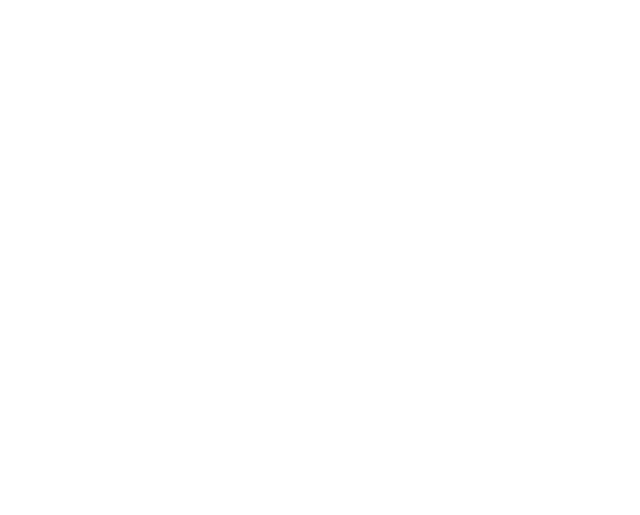
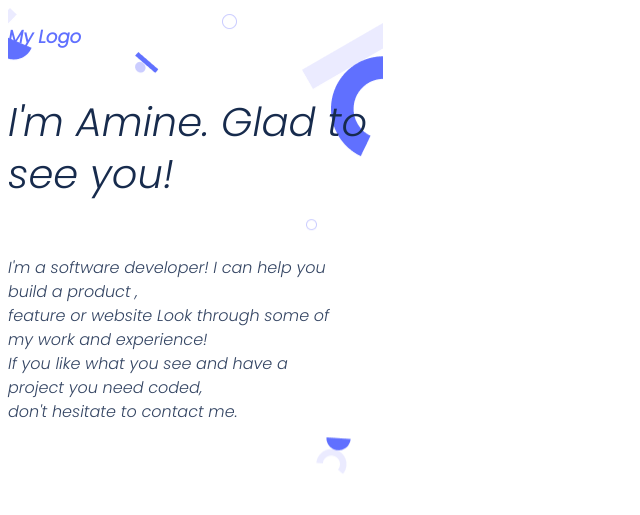
Before and after one commit to goldfloored/Microverse_mobile_portfolio, a website: page index.html in a window 1280 px wide. Shown: the whole page, without its empty margins (0-640 px from the left). Drawn offline with Linux system fonts and the light colour scheme.

Commit message:
Add essential files index.html, linters, styles.css and other complimentary files

```diff
--- a/index.html
+++ b/index.html
@@ -4,16 +4,30 @@
     <meta charset="UTF-8" />
     <meta name="viewport" content="width=device-width" />
     <link rel="stylesheet" href="styles.css">
+    <link rel="preconnect" href="https://fonts.googleapis.com">
+    <link rel="preconnect" href="https://fonts.gstatic.com" crossorigin>
+    <link href="https://fonts.googleapis.com/css2?family=Poppins:ital,wght@1,300&display=swap" rel="stylesheet">
     <title>Portfolio</title>
   </head>
 
   <body>
-    <div class="header">
-
-    </div>
-    <div class="section">
-
-    </div>
+        <div class="header">
+            <div class="back">
+                <div class="toolbar1">
+                    <h2 class="logo">My Logo</h2>
+                    <div class="button">
+                        <a href="#" class="icon">  </a>
+                    </div>
+                </div>
+                <div class="section">
+                    <p class="header2">I'm Amine.
+                        Glad to see you!</p>
+                    <p class="body2">
+                        I'm a software developer! I can help you build a product ,<br/> feature or website Look through some of my work and experience! <br/>If you like what you see and have a project you need coded, <br/>don't hesitate to contact me.
+                    </p>
+                </div>
+            </div>
+        </div>
   </body>
 
 
--- a/styles.css
+++ b/styles.css
@@ -1,3 +1,83 @@
+.poppins {
+  font-family: 'Poppins', sans-serif;
+}
+
+.back {
+  background-image: url("./img/header-shapes\ mobile.png");
+  position: absolute;
+  width: 100%;
+  height: 70%;
+}
+
 .header {
-  color: blue;
+  position: relative;
+  width: 375px;
+  height: 718px;
+  left: 0 px;
+  top: 0 px;
+  background: #fff;
 }
+
+.header2 {
+  color: #172b4d;
+  font-family: 'Poppins', sans-serif;
+  font-style: normal;
+  font-weight: 700px;
+  font-size: 40px;
+  line-height: 52px;
+  align-self: center;
+}
+
+.toolbar1 {
+  display: flex;
+  flex-flow: column wrap;
+  height: 48px;
+  width: 375px;
+  left: 1px;
+  top: 44px;
+  border-radius: 1px;
+}
+
+.logo {
+  font-family: 'Poppins', sans-serif;
+  width: 76px;
+  height: 20px;
+  left: 12px;
+  top: calc(50% - 40px / 2);
+  color: #6070ff;
+  line-height: -60px;
+  font-style: normal;
+  font-weight: 700;
+  font-size: 18px;
+}
+
+.icon {
+  width: 100%;
+  height: 100%;
+}
+
+.button {
+  align-self: flex-end;
+  padding: 8px;
+  width: 50px;
+  height: 50px;
+  right: 24px;
+  top: calc(50% - 40px / 2);
+  border-radius: 8px;
+}
+
+.section {
+  display: flex;
+  flex-flow: column wrap;
+}
+
+.body2 {
+  width: 327px;
+  height: 146px;
+  font-family: 'Poppins', sans-serif;
+  font-style: normal;
+  font-weight: 400;
+  font-size: 16px;
+  line-height: 24px;
+  color: #344563;
+}
```
Also changed, not shown: img/Enabled.png (added), img/Icon.png (added), img/header-shapes mobile.png (added).
